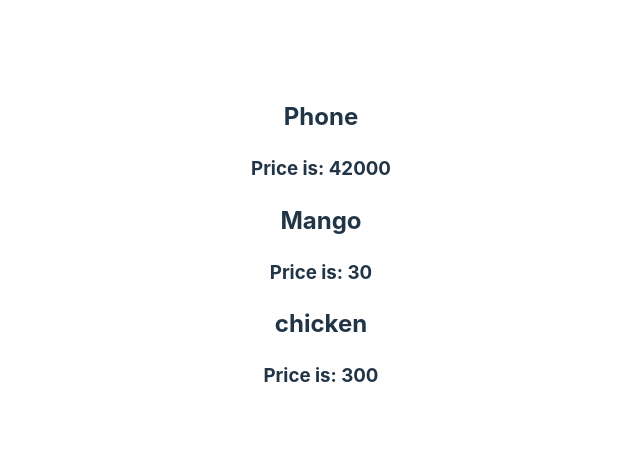
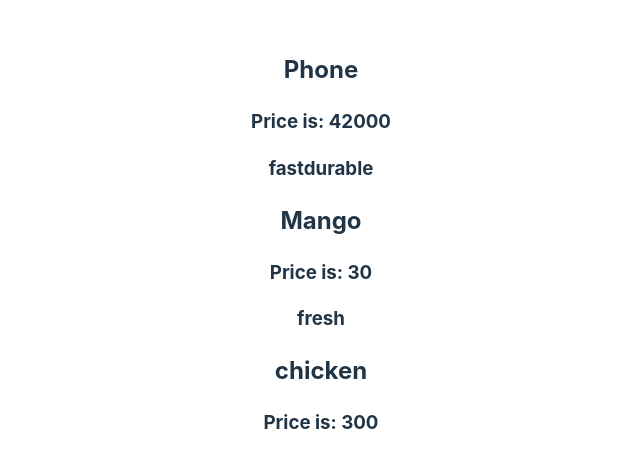
Before and after one commit to DBorah03/Full-Stack-, a React (Vite) app in the folder React/basic-react-app/: page / in a window 1280 px wide. Shown: the part 156-624 px from the top of the page, without its empty margins (319-959 px from the left). Built offline with nearby package versions, Linux system fonts and the light colour scheme.

Commit message:
Props learned

```diff
--- a/React/basic-react-app/src/ProductTab.jsx
+++ b/React/basic-react-app/src/ProductTab.jsx
@@ -1,9 +1,12 @@
 import Product from "./Product.jsx";
+
 function ProductTab() {
+  let opt1 = ["fast", "durable"];
+  let opt2 = { a: "sweet", b: "fresh" };
   return (
     <>
-      <Product title="Phone" price={42000} />
-      <Product title="Mango" price="30" />
+      <Product title="Phone" price={42000} feature={opt1} />
+      <Product title="Mango" price="30" feature={opt2.b} />
       <Product title="chicken" price={300} />
     </>
   );
```
